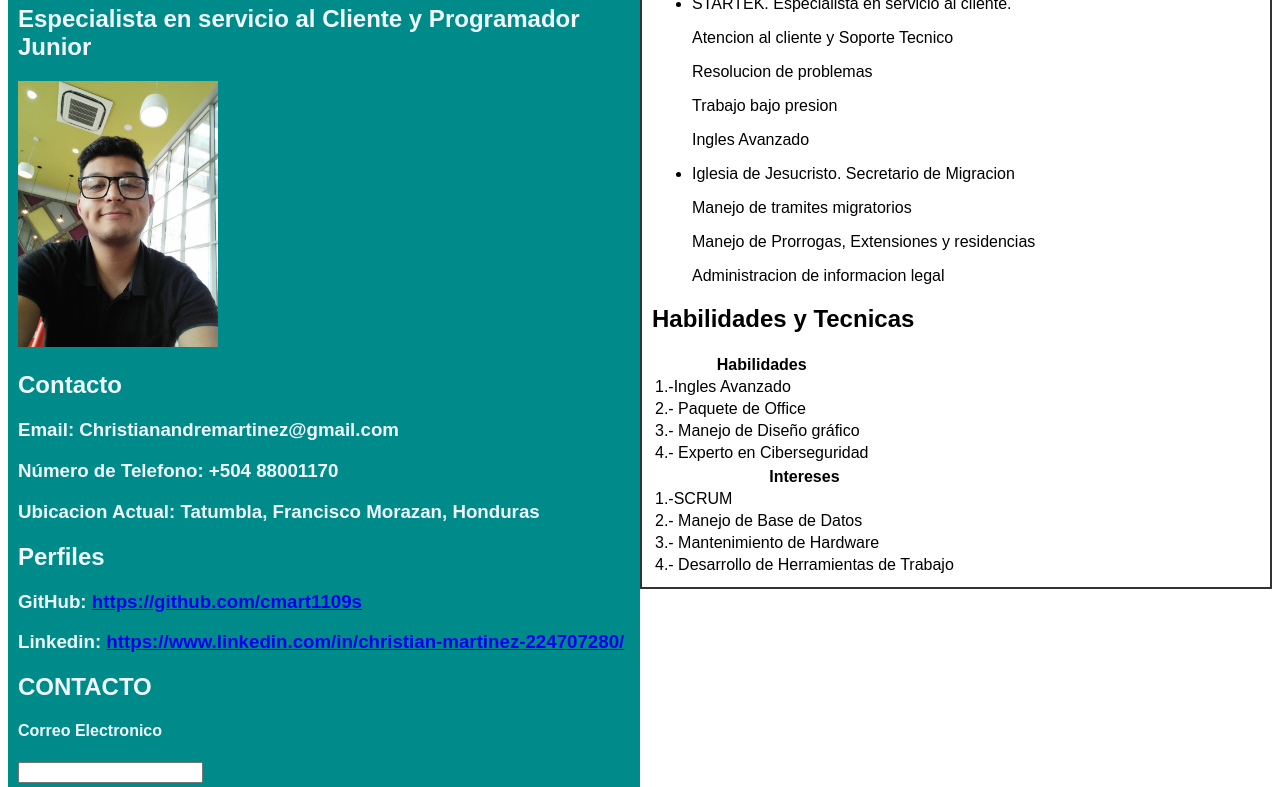
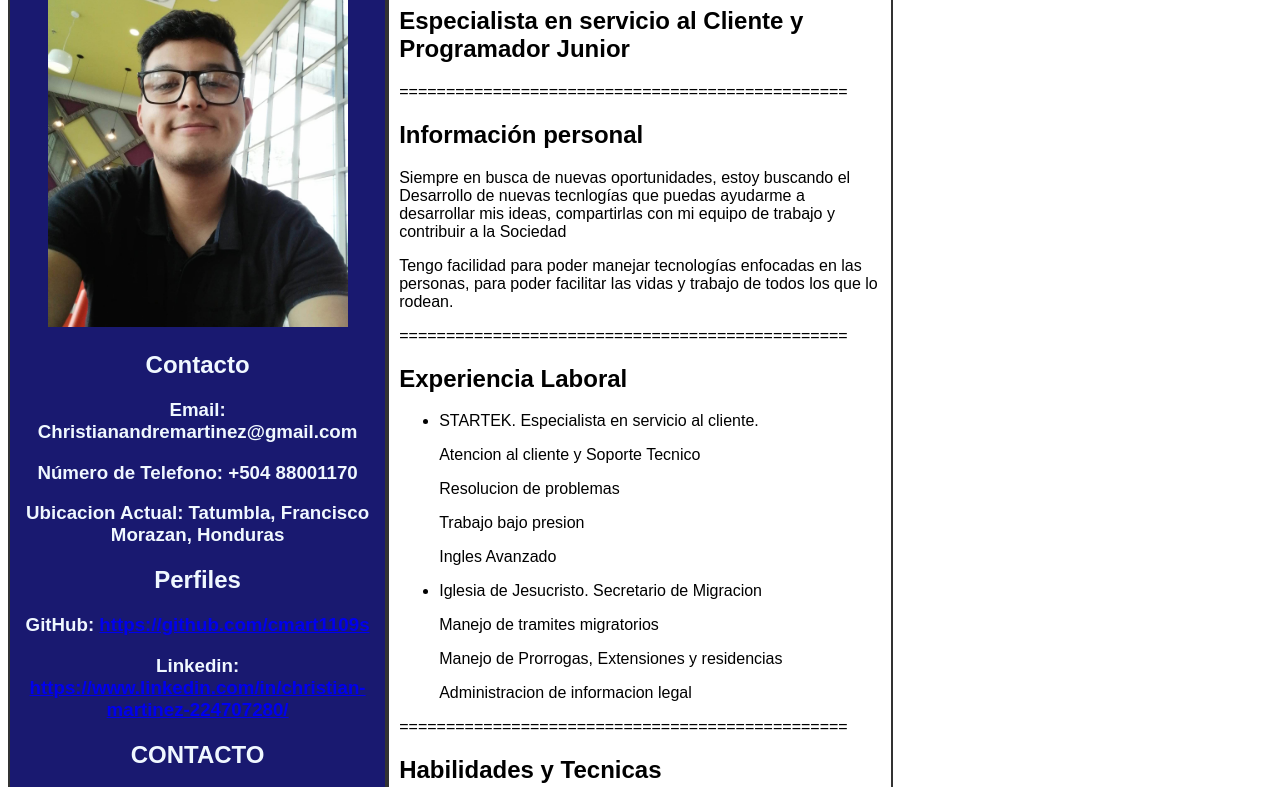
Before and after one commit to cmart1109/html-intro, a plain HTML site: page index.html in a window 1280 px wide. Shown: the part 93-880 px from the top of the page. Drawn offline with Linux system fonts and the light colour scheme.

Commit message:
proyectofinal

```diff
--- a/estilos.css
+++ b/estilos.css
@@ -1,5 +1,5 @@
 img {
-    width: 200px;
+    width: 300px;
     height: auto;
 
 }
@@ -12,17 +12,20 @@ img {
 
 
 .parte {
-    background-color: darkcyan;
+    background-color: midnightblue;
     color: aliceblue;
     float: left;
-    width: 50%;
+    justify-content: center;
+    width: 30%;
     box-sizing: border-box;
     padding: 10px;
+    border: 2px solid #333;
+    text-align: center;
 }
 
 .partes {
     float: left;
-    width: 50%;
+    width: 40%;
     box-sizing: border-box;
     padding: 10px;
     border: 2px solid #333;
--- a/index.html
+++ b/index.html
@@ -11,8 +11,7 @@
     <div class="curri">
 
         <div class="parte">
-    <h1>Chrisitan André Martinez</h1>
-    <h2>Especialista en servicio al Cliente y Programador Junior</h2>
+
     <img src="foto.jpg" alt="foto mia">
 
     <h2>Contacto</h2>
@@ -33,8 +32,22 @@
     </div>
 
     <div class="partes">
-    <h2>Experiencia Laboral</h2>
+        <h1>Chrisitan André Martinez</h1>
+        <h2>Especialista en servicio al Cliente y Programador Junior</h2>
 
+        <p>================================================</p>
+        <h2>Información personal</h2>
+        <p>Siempre en busca de nuevas oportunidades, estoy buscando el Desarrollo
+            de nuevas tecnlogías que puedas ayudarme a desarrollar mis ideas,
+            compartirlas con mi equipo de trabajo y contribuir a la
+            Sociedad</p>
+
+            <p>Tengo facilidad para poder manejar tecnologías enfocadas en
+                las personas, para poder facilitar las vidas y trabajo de
+                todos los que lo rodean.
+            </p>
+            <p>================================================</p>
+            <h2>Experiencia Laboral</h2>
     <ul>
         <li>STARTEK. Especialista en servicio al cliente.</li>
         <p>Atencion al cliente y Soporte Tecnico</p>
@@ -47,7 +60,7 @@
         <p>Manejo de Prorrogas, Extensiones y residencias</p>
         <p>Administracion de informacion legal</p>
     </ul>
-
+    <p>================================================</p>
         <h2>Habilidades y Tecnicas</h2>
         <table>
 
@@ -86,6 +99,7 @@
         </tr>
          <tr>
             <td>4.- Desarrollo de Herramientas de Trabajo</td>
+            <p>================================================</p>
         </tr>
         </table>
     </div>
```
